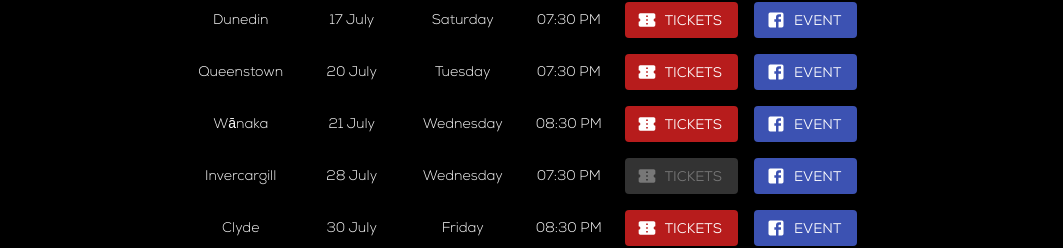
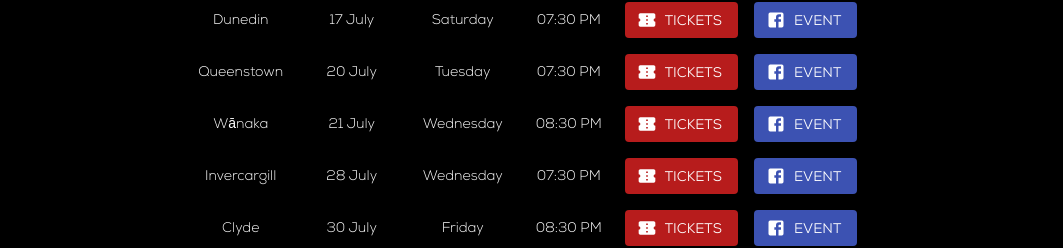
Before and after one commit to rcrimp/raw-comedy-website, a React (Create React App) app: page / in a window 1280 px wide. Shown: the part 2901-3149 px from the top of the page, without its empty margins (108-1171 px from the left). Built offline with nearby package versions, Linux system fonts and the light colour scheme.

Commit message:
updated ticket links

```diff
--- a/src/components/Tickets.tsx
+++ b/src/components/Tickets.tsx
@@ -132,8 +132,8 @@ const allEvents = [
 		type: "Heat",
 		date: moment('28 Jul 2021 19:30:00'),
 		city: 'Invercargill',
-		tickets: '',
-		fbevent: 'https://www.facebook.com/events/920435688523832'
+		tickets: 'https://www.trybooking.co.nz/HXL',
+		fbevent: 'https://www.facebook.com/events/1194597587667845'
 	},
 	{
 		type: "Heat",
```
